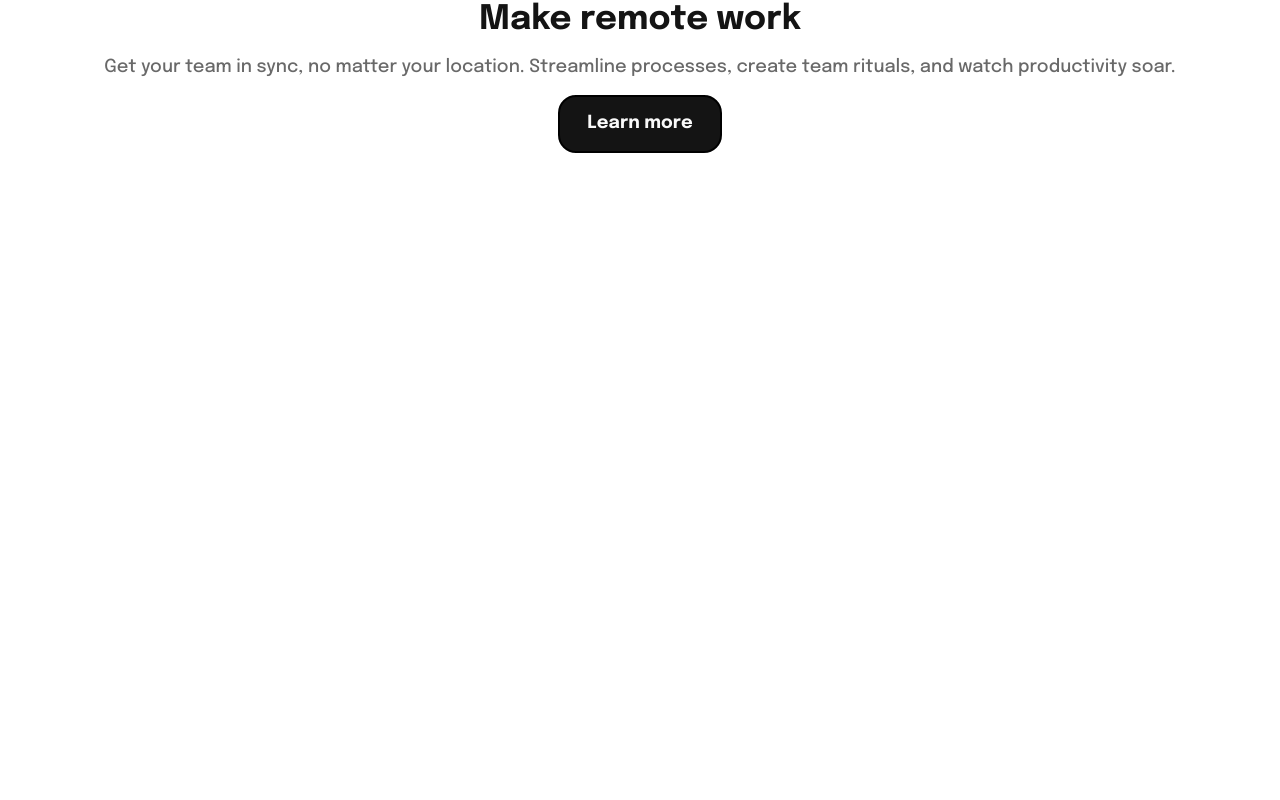
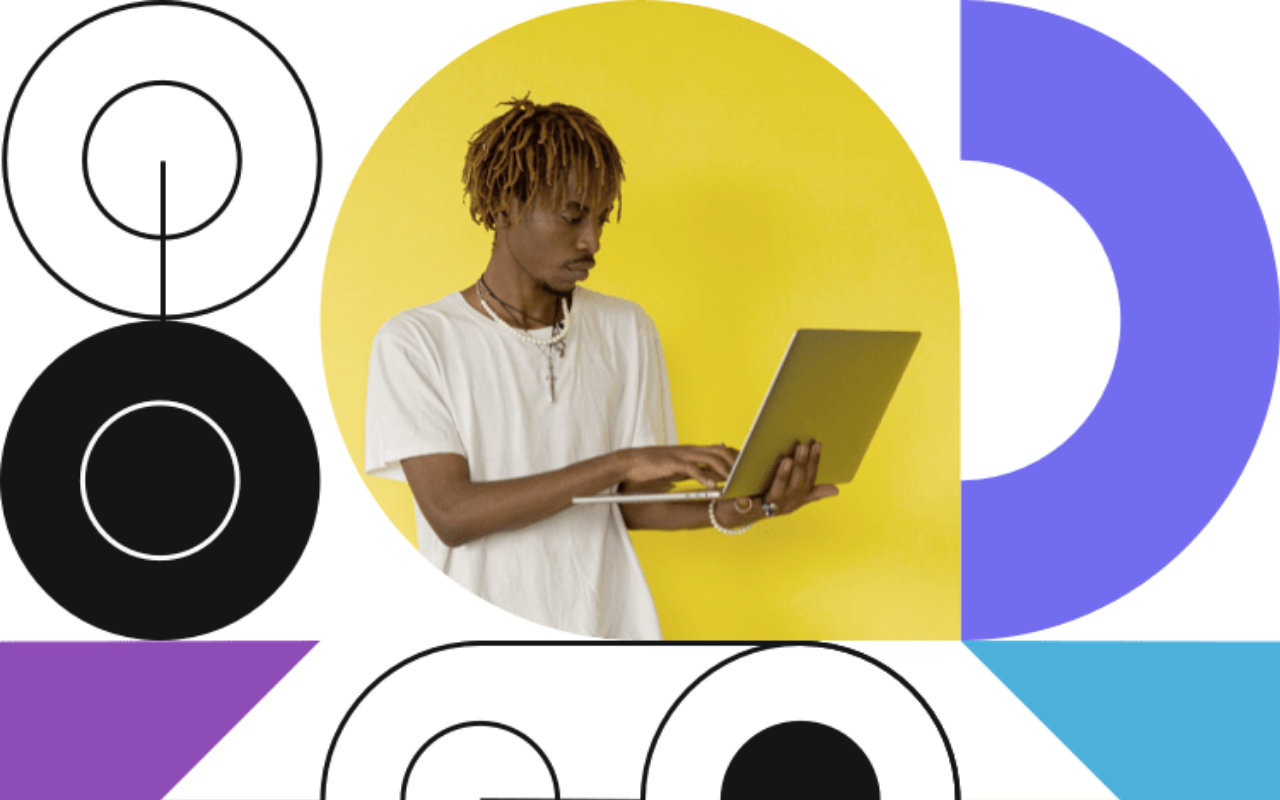
Before and after one commit to kyleoliveiro/cognizant-fe-test, a Next.js app: page / in a window 1280 px wide. Shown: the top 800 px of the page. Built offline with nearby package versions, Linux system fonts and the light colour scheme.

Commit message:
feat: add hero image

```diff
--- a/src/pages/index.tsx
+++ b/src/pages/index.tsx
@@ -12,6 +12,14 @@ const Home: NextPage = () => {
       </Head>
 
       <main>
+        <div className="mb-10">
+          <div style={{
+            backgroundImage: 'url(/images/hero/image-hero-mobile.png)',
+            backgroundSize: 'cover',
+            paddingBottom: `${564 / 750 * 100}%`,
+          }} />
+        </div>
+
         <div className="space-y-3 text-center px-2">
           <header>
             <h1 className="text-3xl font-700">Make remote work</h1>
```
